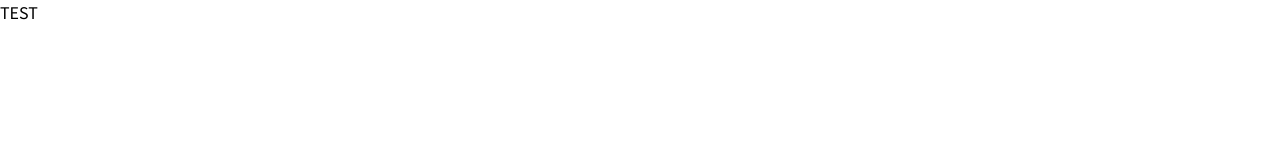
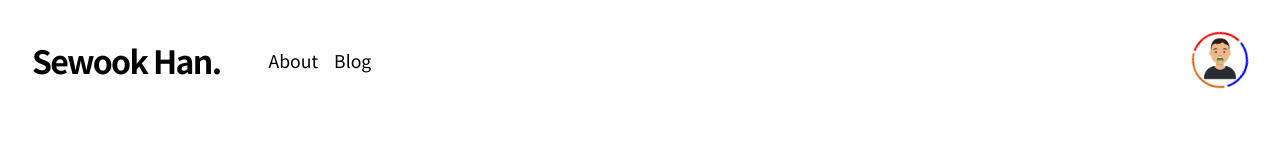
Before and after one commit to iwaskorean/blog, a Gatsby site: page / in a window 1280 px wide. Built offline with nearby package versions, Linux system fonts and the light colour scheme; Gatsby itself is replaced by a stand-in of ours.

Commit message:
feat: create header component
- chore: install gatsby-image
- feat: create avatar component
- feat: create layout
- chore: add avatar image
- chore: add type alias for layout folder

```diff
--- a/gatsby-config.ts
+++ b/gatsby-config.ts
@@ -1,4 +1,4 @@
-import type { GatsbyConfig } from 'gatsby';
+import { GatsbyConfig } from 'gatsby';
 
 const config: GatsbyConfig = {
   siteMetadata: {
@@ -8,7 +8,11 @@ const config: GatsbyConfig = {
     siteUrl: `https://github.com/iwaskorean`,
   },
   plugins: [
+    `gatsby-plugin-image`,
     `gatsby-plugin-emotion`,
+    `gatsby-transformer-sharp`,
+    `gatsby-plugin-sharp`,
+    `gatsby-plugin-react-helmet`,
     {
       resolve: `gatsby-plugin-typescript`,
       options: {
@@ -17,8 +21,6 @@ const config: GatsbyConfig = {
         allExtensions: true,
       },
     },
-    `gatsby-plugin-react-helmet`,
-    `gatsby-plugin-image`,
     {
       resolve: `gatsby-source-filesystem`,
       options: {
@@ -26,8 +28,6 @@ const config: GatsbyConfig = {
         path: `${__dirname}/contents`,
       },
     },
-    `gatsby-transformer-sharp`,
-    `gatsby-plugin-sharp`,
   ],
 };
 
--- a/gatsby-node.ts
+++ b/gatsby-node.ts
@@ -8,6 +8,7 @@ export function onCreateWebpackConfig({ actions }: CreateWebpackConfigArgs) {
         '@components': resolve(__dirname, 'src/components'),
         '@utils': resolve(__dirname, 'src/utils'),
         '@hooks': resolve(__dirname, 'src/hooks'),
+        '@layout': resolve(__dirname, 'src/layout'),
       },
     },
   });
--- a/package.json
+++ b/package.json
@@ -25,6 +25,7 @@
     "@emotion/react": "^11.9.3",
     "@emotion/styled": "^11.9.3",
     "gatsby": "^4.18.1",
+    "gatsby-image": "^3.11.0",
     "gatsby-plugin-alias-imports": "^1.0.5",
     "gatsby-plugin-emotion": "^7.18.0",
     "gatsby-plugin-image": "^2.18.1",
--- /dev/null
+++ b/src/components/avatar/boundary.tsx
@@ -0,0 +1,43 @@
+import { keyframes } from '@emotion/react';
+import styled from '@emotion/styled';
+
+export default function Boundary() {
+  return (
+    <Wrapper>
+      <Svg height='56' width='56' viewBox='0 0 56 56'>
+        <Path
+          d='M29.465,0.038373A28,28,0,0,1,52.948,40.712L51.166,39.804A26,26,0,0,0,29.361,2.0356Z'
+          fill='red'
+        />
+        <Path
+          d='M51.483,43.250A28,28,0,0,1,4.5172,43.250L6.1946,42.161A26,26,0,0,0,49.805,42.161Z'
+          fill='blue'
+        />
+        <Path
+          d='M3.0518,40.712A28,28,0,0,1,26.535,0.038373L26.639,2.0356A26,26,0,0,0,4.8338,39.804Z'
+          fill='chocolate'
+        />
+      </Svg>
+    </Wrapper>
+  );
+}
+
+const spin = keyframes`
+  0% {
+    transform: rotate(0deg);
+  }
+  100% {
+    transform: rotate(360deg);
+  }
+`;
+
+const Wrapper = styled.div`
+  animation: ${spin} 10s linear infinite;
+`;
+
+const Svg = styled.svg`
+  display: block;
+  vertical-align: center;
+`;
+
+const Path = styled.path``;
--- /dev/null
+++ b/src/components/avatar/index.tsx
@@ -0,0 +1,26 @@
+import { StaticImage } from 'gatsby-plugin-image';
+import styled from '@emotion/styled';
+import Boundary from './boundary';
+
+export default function Avatar() {
+  return (
+    <Wrapper>
+      <Boundary />
+      <Box>
+        <StaticImage src='../../../static/assets/avatar-transparent.png' alt='avatar' />
+      </Box>
+    </Wrapper>
+  );
+}
+
+const Wrapper = styled.div`
+  position: relative;
+`;
+
+const Box = styled.div`
+  position: absolute;
+  top: 0.125rem;
+  left: 0.45rem;
+  width: 2.7rem;
+  height: 2.7rem;
+`;
--- /dev/null
+++ b/src/components/header/index.tsx
@@ -0,0 +1,22 @@
+import styled from '@emotion/styled';
+import Avatar from '@components/avatar';
+import Logo from './logo';
+import Nav from './nav';
+
+export default function Header() {
+  return (
+    <Wrapper>
+      <Logo />
+      <Nav />
+      <Avatar />
+    </Wrapper>
+  );
+}
+
+const Wrapper = styled.header`
+  display: flex;
+  align-items: center;
+  justify-content: space-between;
+  padding: 2rem;
+  gap: 3rem;
+`;
--- /dev/null
+++ b/src/components/header/logo.tsx
@@ -0,0 +1,12 @@
+import styled from '@emotion/styled';
+import { Link } from 'gatsby';
+
+export default function Logo() {
+  return <Wrapper to='/'>Sewook Han.</Wrapper>;
+}
+
+const Wrapper = styled(Link)`
+  font-size: 2rem;
+  font-weight: var(--font-bold);
+  letter-spacing: -0.1rem;
+`;
--- /dev/null
+++ b/src/components/header/nav.tsx
@@ -0,0 +1,44 @@
+import styled from '@emotion/styled';
+import { Link } from 'gatsby';
+
+export default function Nav() {
+  return (
+    <Wrapper>
+      <Item to='/about'>About</Item>
+      <Item to='/blog'>Blog</Item>
+    </Wrapper>
+  );
+}
+
+const Wrapper = styled.nav`
+  display: flex;
+  align-items: center;
+  justify-content: flex-start;
+  gap: 1rem;
+  flex: 1;
+`;
+
+const Item = styled(Link)`
+  position: relative;
+  font-size: 1.1rem;
+  justify-self: flex-end;
+
+  &::after {
+    position: absolute;
+    content: '';
+    width: 100%;
+    height: 0.2rem;
+    background-color: var(--color-black);
+    left: 0;
+    top: 1.8rem;
+    transform: scale(0, 1);
+    transform-origin: left;
+    transition: transform 0.2s ease-in;
+  }
+
+  &:hover {
+    &::after {
+      transform: scale(1, 1);
+    }
+  }
+`;
--- /dev/null
+++ b/src/layout/index.tsx
@@ -0,0 +1,17 @@
+import { HTMLAttributes, PropsWithChildren } from 'react';
+import styled from '@emotion/styled';
+import Header from '@components/header';
+
+export default function Layout({
+  children,
+  ...props
+}: PropsWithChildren<HTMLAttributes<HTMLDivElement>>) {
+  return (
+    <Wrapper {...props}>
+      <Header />
+      {children}
+    </Wrapper>
+  );
+}
+
+const Wrapper = styled.div``;
--- a/src/pages/index.tsx
+++ b/src/pages/index.tsx
@@ -1,9 +1,5 @@
-import Test from '@components/test';
+import Layout from '@layout/index';
 
 export default function Home() {
-  return (
-    <div>
-      <Test />
-    </div>
-  );
+  return <Layout />;
 }
--- a/tsconfig.json
+++ b/tsconfig.json
@@ -11,7 +11,8 @@
     "paths": {
       "@components/*": ["./components/*"],
       "@utils/*": ["./utils/*"],
-      "@hooks/*": ["./hooks/*"]
+      "@hooks/*": ["./hooks/*"],
+      "@layout/*": ["./layout/*"]
     }
   },
   "include": ["./src/**/*.tsx", "gatsby-node.ts", "./gatsby-config.ts", "./plugins/**/*"],
```
Also changed, not shown: src/pages/info.tsx (deleted, +0 -43 lines), static/assets/avatar-transparent.png (added), 1 other file.
